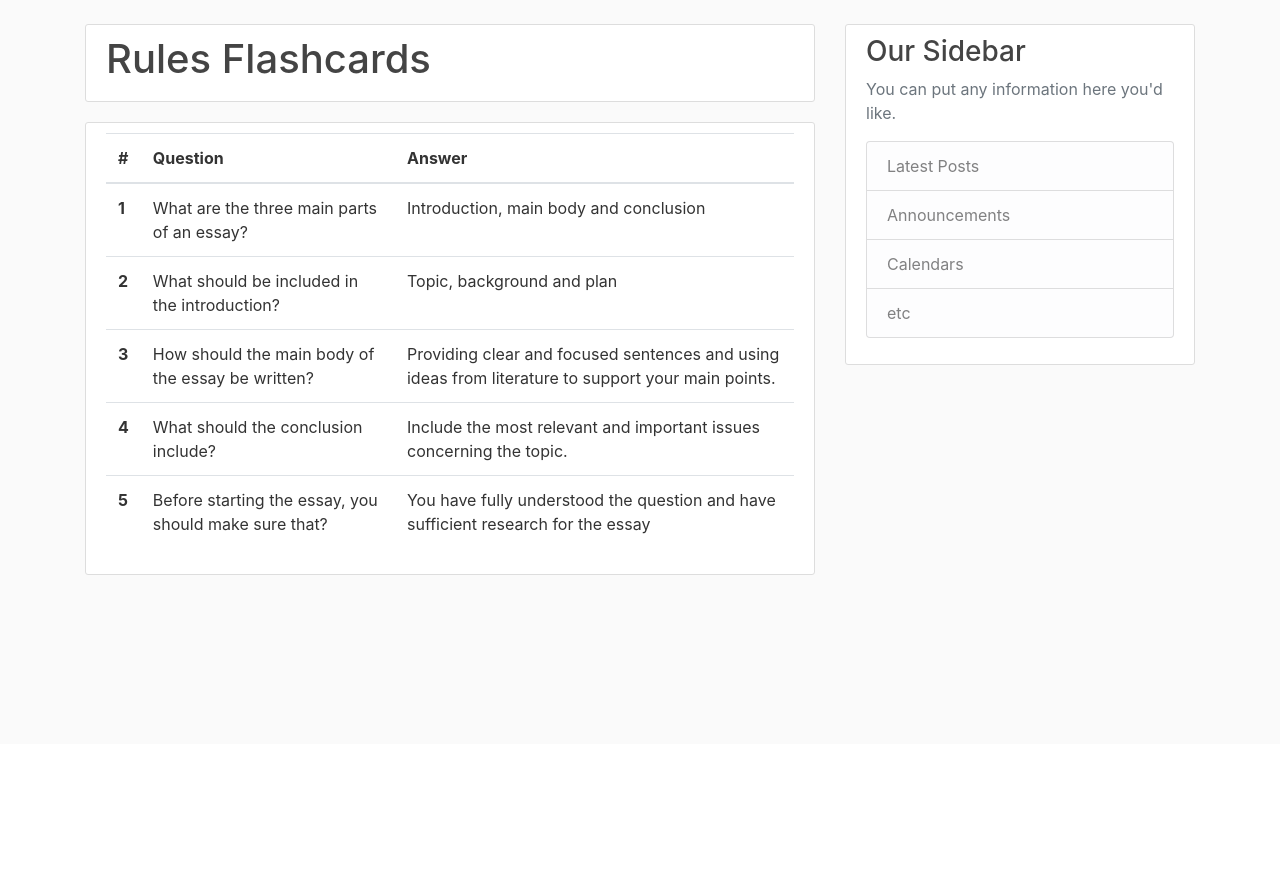
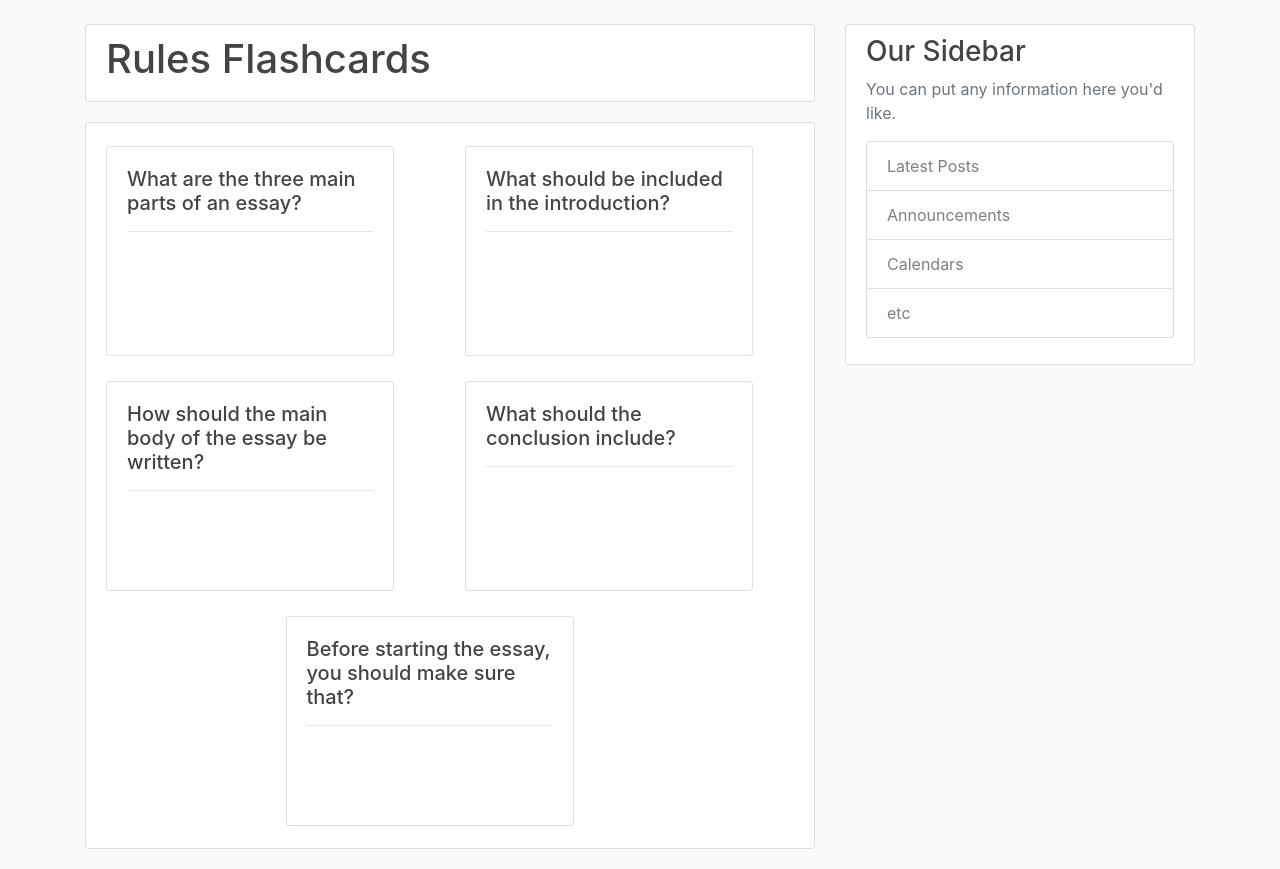
Before and after one commit to tomasvu/SFE_CW2, a Django app: page /rules/ in a window 1280 px wide. Shown: the part 56-925 px from the top of the page. Before the commit the page ends 631 px from the top, so only its background shows below. Run offline with Django 4.2, Linux system fonts and the light colour scheme; some libraries are stand-ins or nearby versions.

Commit message:
Added basic flashcard function
- No animation yet

```diff
--- a/website/static/blog/main.css
+++ b/website/static/blog/main.css
@@ -82,3 +82,8 @@ a.article-title:hover {
 .account-heading {
   font-size: 2.5rem;
 }
+
+.center-block {
+  margin: auto!important;
+  width: 50%!important;
+}
--- /dev/null
+++ b/website/static/blog/script.js
@@ -0,0 +1,60 @@
+const questions = [
+    ["What are the three main parts of an essay?", "Introduction, main body and conclusion"],
+    ["What should be included in the introduction?", "Topic, background and plan"],
+    ["How should the main body of the essay be written?", "Providing clear and focused sentences and using ideas from literature to support your main points."],
+    ["What should the conclusion include?", "Include the most relevant and important issues concerning the topic."],
+    ["Before starting the essay, you should make sure that?", "You have fully understood the question and have sufficient research for the essay"]]
+
+function addFlashCardDiv(text) {
+    const article = document.getElementById("flashcard-article");
+    const row_div = document.getElementById("column-row");
+    const column_div = document.createElement("div");
+    const master_div = document.createElement("div");
+    const body_div = document.createElement("div");
+    const display_question = document.createElement("h5");
+    const header = document.createElement("hr");
+    const display_answer = document.createElement("p");
+
+    master_div.className = "card";
+    master_div.style.width = "18rem";
+    master_div.style.height = "210px";
+    master_div.onclick = function () {display_answer.hidden = display_answer.hidden === false;};
+    body_div.className = "card-body";
+    display_question.className = "card-title";
+    display_question.className = "card-text";
+    display_answer.hidden = true;
+    column_div.className = "col-sm-6 center-block";
+    column_div.style.paddingBottom = "12.5px";
+    column_div.style.paddingTop = "12.5px";
+
+    display_question.innerHTML = text.question;
+    display_answer.innerHTML = text.answer;
+    body_div.appendChild(display_question);
+    body_div.appendChild(header);
+    body_div.appendChild(display_answer);
+
+    master_div.appendChild(body_div);
+
+    column_div.appendChild(master_div);
+
+    row_div.appendChild(column_div);
+
+    article.appendChild(row_div);
+
+    console.log("Question:");
+    console.log(text.question);
+    console.log("Answer:");
+    console.log(text.answer);
+}
+
+function addFlashCards() {
+    for(const q in questions) {
+        let flashcard_contents = {
+            'question': questions[q][0],
+            'answer': questions[q][1]
+        };
+        addFlashCardDiv(flashcard_contents)
+    }
+}
+
+addFlashCards()
--- a/website/templates/website/base.html
+++ b/website/templates/website/base.html
@@ -63,8 +63,7 @@
     </div>
 </main>
 
-<!-- Optional JavaScript -->
-<!-- jQuery first, then Popper.js, then Bootstrap JS -->
+<!-- JavaScript -->
 <script src="https://code.jquery.com/jquery-3.2.1.slim.min.js"
         integrity="sha384-KJ3o2DKtIkvYIK3UENzmM7KCkRr/rE9/Qpg6aAZGJwFDMVNA/GpGFF93hXpG5KkN"
         crossorigin="anonymous"></script>
@@ -74,5 +73,6 @@
 <script src="https://maxcdn.bootstrapcdn.com/bootstrap/4.0.0/js/bootstrap.min.js"
         integrity="sha384-JZR6Spejh4U02d8jOt6vLEHfe/JQGiRRSQQxSfFWpi1MquVdAyjUar5+76PVCmYl"
         crossorigin="anonymous"></script>
+<script src="../../static/blog/script.js"></script>
 </body>
 </html>
--- a/website/templates/website/rules.html
+++ b/website/templates/website/rules.html
@@ -3,43 +3,7 @@
     <article class="media content-section">
         <h1>Rules Flashcards</h1>
     </article>
-    <article class="media content-section">
-        <table class="table">
-            <thead>
-            <tr>
-                <th scope="col">#</th>
-                <th scope="col">Question</th>
-                <th scope="col">Answer</th>
-            </tr>
-            </thead>
-            <tbody>
-            <tr>
-                <th scope="row">1</th>
-                <td>What are the three main parts of an essay?</td>
-                <td>Introduction, main body and conclusion</td>
-            </tr>
-            <tr>
-                <th scope="row">2</th>
-                <td>What should be included in the introduction?</td>
-                <td>Topic, background and plan</td>
-            </tr>
-            <tr>
-                <th scope="row">3</th>
-                <td>How should the main body of the essay be written?</td>
-                <td>Providing clear and focused sentences and using ideas from literature to support
-your main points.</td>
-            </tr>
-                        <tr>
-                <th scope="row">4</th>
-                <td>What should the conclusion include?</td>
-                <td>Include the most relevant and important issues concerning the topic.</td>
-            </tr>
-                        <tr>
-                <th scope="row">5</th>
-                <td>Before starting the essay, you should make sure that?</td>
-                <td>You have fully understood the question and have sufficient research for the essay</td>
-            </tr>
-            </tbody>
-        </table>
+    <article id="flashcard-article" class="media content-section">
+        <div id="column-row" class="row"></div>
     </article>
 {% endblock content %}
```
